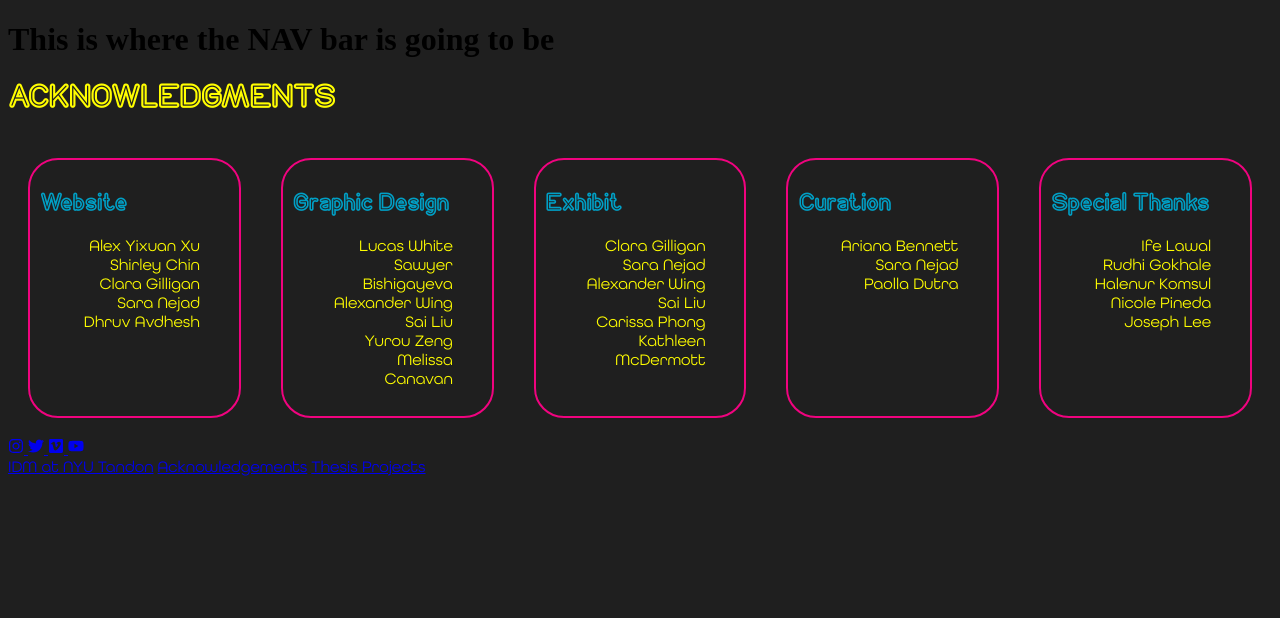
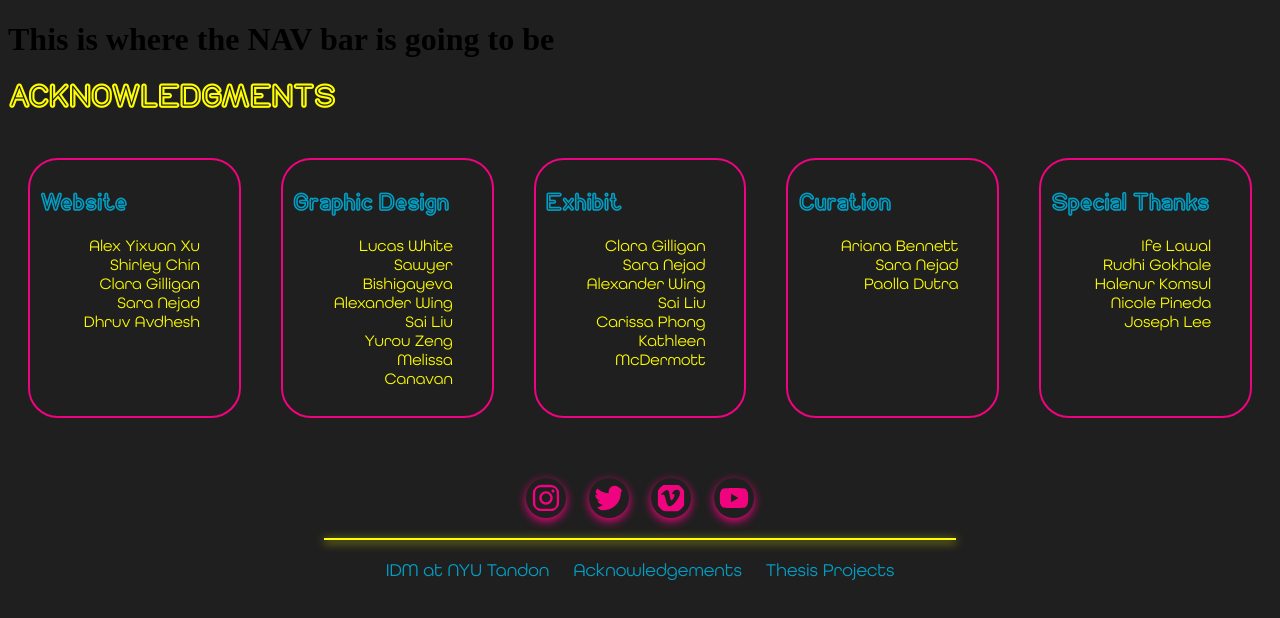
Before and after one commit to alexyixuanxu/idmshowcase19, a plain HTML site: page acknowledgements.html in a window 1280 px wide. Drawn offline with Linux system fonts and the light colour scheme.

Commit message:
added footer to acknowledgements

```diff
--- a/css/acknowledgements.css
+++ b/css/acknowledgements.css
@@ -154,3 +154,70 @@ img{
 .all-round-gothic-book-font {
     font-family: AllRoundGothicBook;
 }
+
+
+footer {
+    width: 100%;
+    height: 170px;
+    background-color: #1F1F1F;
+    display: flex;
+    flex-direction: column;
+    align-items: center;
+    padding-top: 20px;
+}
+
+#footer-social-media-container {
+    display: flex;
+    flex-wrap: wrap;
+    justify-content: space-around;
+    width: 250px;
+    height: 40px;
+    padding-top: 20px;
+    padding-bottom: 20px;
+}
+
+.icons {
+/*    margin: 1em 1.2em;*/
+    height: 1.5em;
+    width: 1.5em;
+    color: #00A0C6;
+}
+
+.fa-icons {
+    color: #F0037F;
+    box-shadow: 0px 3px 10px #F0037F;
+    text-shadow: 0px 3px 10px #F0037F;
+    border-radius: 50%;
+    padding: 5px;
+    font-size: 20px;
+}
+
+.fa-icons:hover {
+    border-color: white;
+    color: white;
+    box-shadow: 0px 3px 10px white;
+    text-shadow: 0px 3px 10px white;
+}
+
+#footer-divider {
+    background-color: #FFFE00;
+    width: 50%;
+    height: 2px;
+    box-shadow: 0px 2px 10px #FFFE00;
+}
+
+#footer-text-links-container {
+    padding-top: 20px;
+    text-align: center;
+}
+
+#footer-text-links-container a {
+    padding: 10px;
+    color: #00A0C6;
+    text-decoration: none;
+    font-size: 18px;
+}
+
+#footer-text-links-container a:hover {
+    color: white;
+}
```
